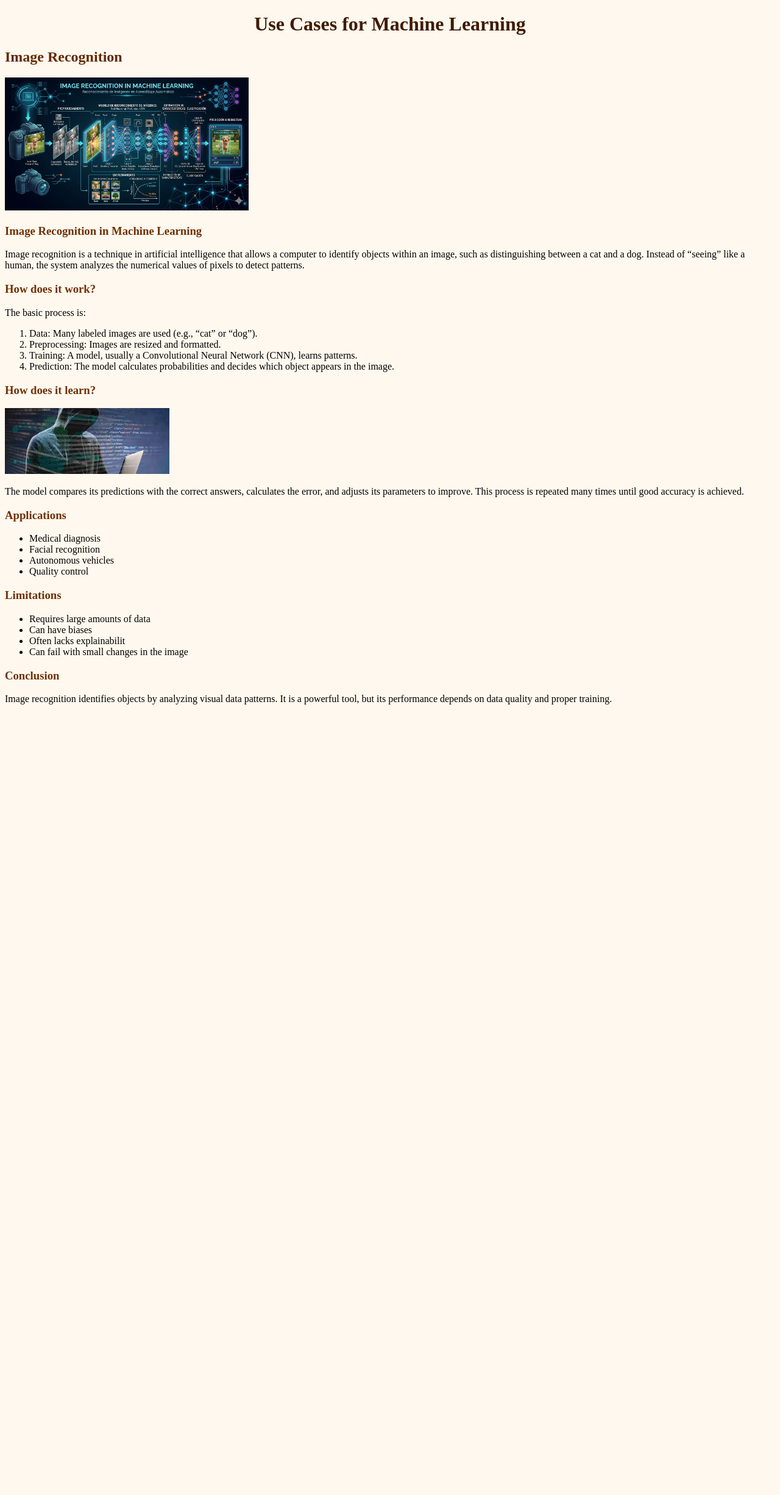
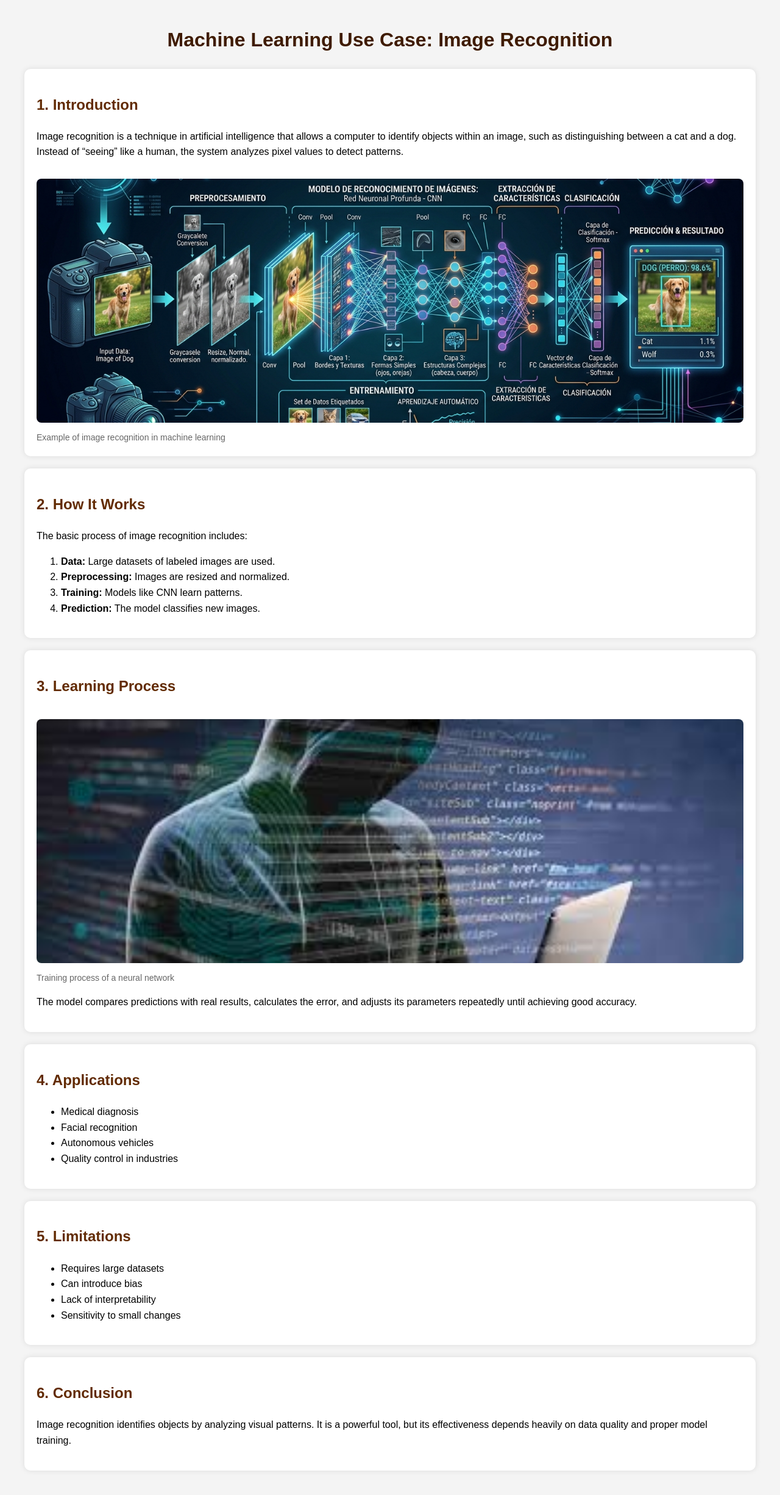
Before and after one commit to Juan-David-87/MACHINE_LEARNING, a Flask app: template templates/UseCaseYira.html in a window 1280 px wide. Shown: the whole page at 61% size. Before the commit the page ends 1155 px from the top, so only its background shows below. Run offline with Flask 3, Linux system fonts and the light colour scheme; the template is opened without the code that fills it, so the values that code supplies are empty.

Commit message:
modify HTML

```diff
--- a/app.py
+++ b/app.py
@@ -13,7 +13,7 @@ def home():
 
 @app.route('/FirstPage/<name>')
 def firstPage(name):
-    return render_template('index.html', name=name)
+    return render_template('UseCaseYira.html', name=name)
 
 @app.route("/LinearRegression/", methods=['GET', 'POST'])
 def calculateGrade():
--- a/templates/UseCaseYira.html
+++ b/templates/UseCaseYira.html
@@ -3,74 +3,121 @@
 <head>
     <meta charset="UTF-8">
     <meta name="viewport" content="width=device-width, initial-scale=1.0">
-    <title>Machine Learning</title>
+    <title>Machine Learning - Image Recognition</title>
+
     <style>
         body {
-        background-color: rgba(255, 235, 205, 0.325);
+            font-family: Arial, sans-serif;
+            margin: 40px;
+            line-height: 1.6;
+            background-color: #f4f4f4;
         }
+
         h1 {
             text-align: center;
             color: #3f1b01;
         }
+
         h2 {
             color: #622b03;
         }
+
         h3 {
             color: #6f3003;
         }
+
+        .section {
+            background: white;
+            padding: 20px;
+            margin-bottom: 20px;
+            border-radius: 10px;
+            box-shadow: 0px 0px 10px rgba(0,0,0,0.1);
+        }
+
+        img {
+            width: 100%;
+            max-height: 400px;
+            object-fit: cover;
+            border-radius: 8px;
+            margin-top: 15px;
+        }
+
+        .caption {
+            font-size: 14px;
+            color: #666;
+            margin-top: 5px;
+        }
     </style>
 </head>
+
 <body>
 
-    <h1>Use Cases for Machine Learning</h1>
-        <h2>Image Recognition</h2>
+<h1>Machine Learning Use Case: Image Recognition</h1>
 
-<div>
-    <img src="{{ url_for('static', filename='Image Recognition in Machine Learning.png') }}" width="400">
+<div class="section">
+    <h2>1. Introduction</h2>
+    <p>
+        Image recognition is a technique in artificial intelligence that allows a computer
+        to identify objects within an image, such as distinguishing between a cat and a dog.
+        Instead of “seeing” like a human, the system analyzes pixel values to detect patterns.
+    </p>
+
+    <img src="{{ url_for('static', filename='Image Recognition in Machine Learning.png') }}">
+    <div class="caption">Example of image recognition in machine learning</div>
 </div>
 
-            <h3>Image Recognition in Machine Learning</h3>
-                <p>Image recognition is a technique in artificial intelligence that allows
-                    a computer to identify objects within an image, such as distinguishing
-                    between a cat and a dog. Instead of “seeing” like a human, the system
-                    analyzes the numerical values of pixels to detect patterns.</p>
+<div class="section">
+    <h2>2. How It Works</h2>
+    <p>The basic process of image recognition includes:</p>
 
-            <h3>How does it work?</h3>
-                <p>The basic process is:</p>
     <ol>
-                        <li>Data: Many labeled images are used (e.g., “cat” or “dog”).</li>
-                        <li>Preprocessing: Images are resized and formatted.</li>
-                        <li>Training: A model, usually a Convolutional Neural Network (CNN), learns patterns.</li>
-                        <li>Prediction: The model calculates probabilities and decides which object appears in the image.</li>
+        <li><strong>Data:</strong> Large datasets of labeled images are used.</li>
+        <li><strong>Preprocessing:</strong> Images are resized and normalized.</li>
+        <li><strong>Training:</strong> Models like CNN learn patterns.</li>
+        <li><strong>Prediction:</strong> The model classifies new images.</li>
     </ol>
+</div>
 
-            <h3>How does it learn?</h3>
-                <div>
-                    <img src="{{ url_for('static', filename='Images2.jpg') }}" width="270">
+<div class="section">
+    <h2>3. Learning Process</h2>
+
+    <img src="{{ url_for('static', filename='Images2.jpg') }}">
+    <div class="caption">Training process of a neural network</div>
+
+    <p>
+        The model compares predictions with real results, calculates the error,
+        and adjusts its parameters repeatedly until achieving good accuracy.
+    </p>
 </div>
-                <p>The model compares its predictions with the correct answers, calculates the error, and adjusts its parameters
-                    to improve. This process is repeated many times until good accuracy is achieved.</p>
 
-            <h3>Applications</h3>
+<div class="section">
+    <h2>4. Applications</h2>
     <ul>
-                        <li> Medical diagnosis</li>
+        <li>Medical diagnosis</li>
         <li>Facial recognition</li>
         <li>Autonomous vehicles</li>
-                        <li>Quality control</li>
+        <li>Quality control in industries</li>
     </ul>
-            <h3>Limitations</h3>
+</div>
+
+<div class="section">
+    <h2>5. Limitations</h2>
     <ul>
-                        <li> Requires large amounts of data</li>
-                        <li>Can have biases</li>
-                        <li>Often lacks explainabilit</li>
-                        <li>Can fail with small changes in the image</li>
+        <li>Requires large datasets</li>
+        <li>Can introduce bias</li>
+        <li>Lack of interpretability</li>
+        <li>Sensitivity to small changes</li>
     </ul>
+</div>
 
-            <h3>Conclusion</h3>
-                <p>Image recognition identifies objects by analyzing
-                    visual data patterns. It is a powerful tool, but
-                    its performance depends on data quality and proper training.</p>
-
+<div class="section">
+    <h2>6. Conclusion</h2>
+    <p>
+        Image recognition identifies objects by analyzing visual patterns.
+        It is a powerful tool, but its effectiveness depends heavily on data quality
+        and proper model training.
+    </p>
+</div>
 
 </body>
 </html>
```
Lines whose indentation alone changed are shown as unchanged.
